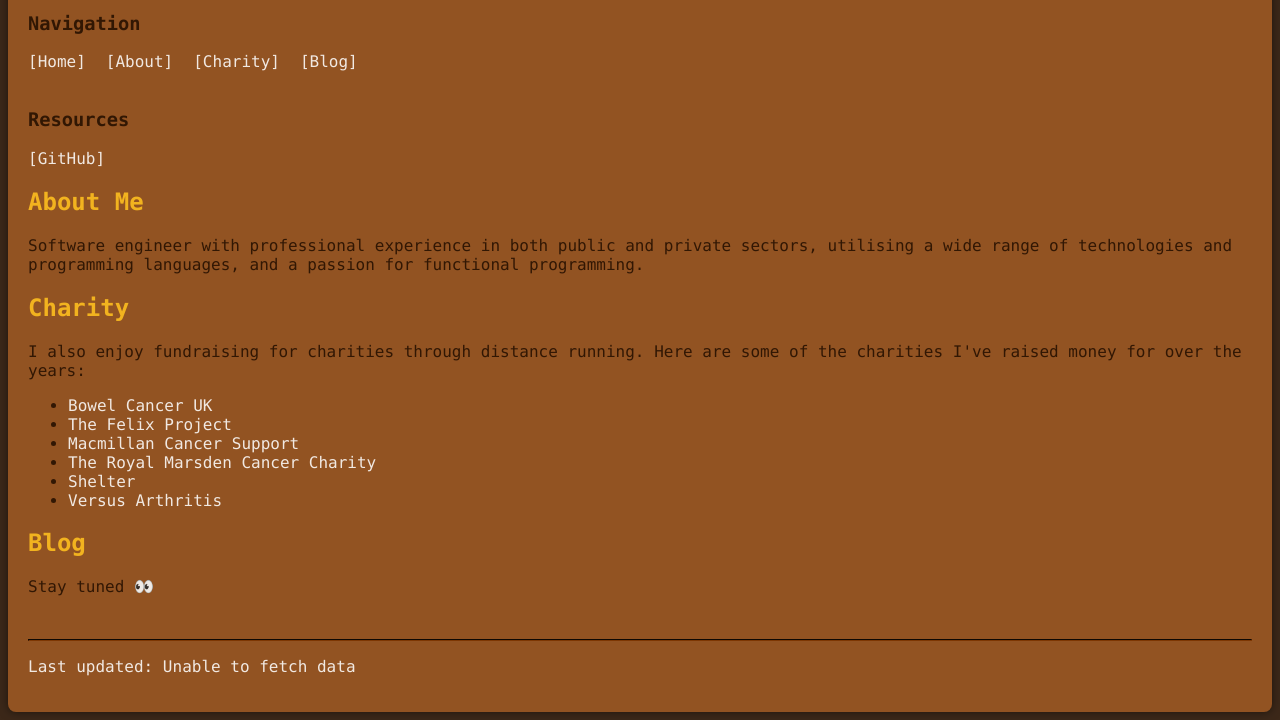
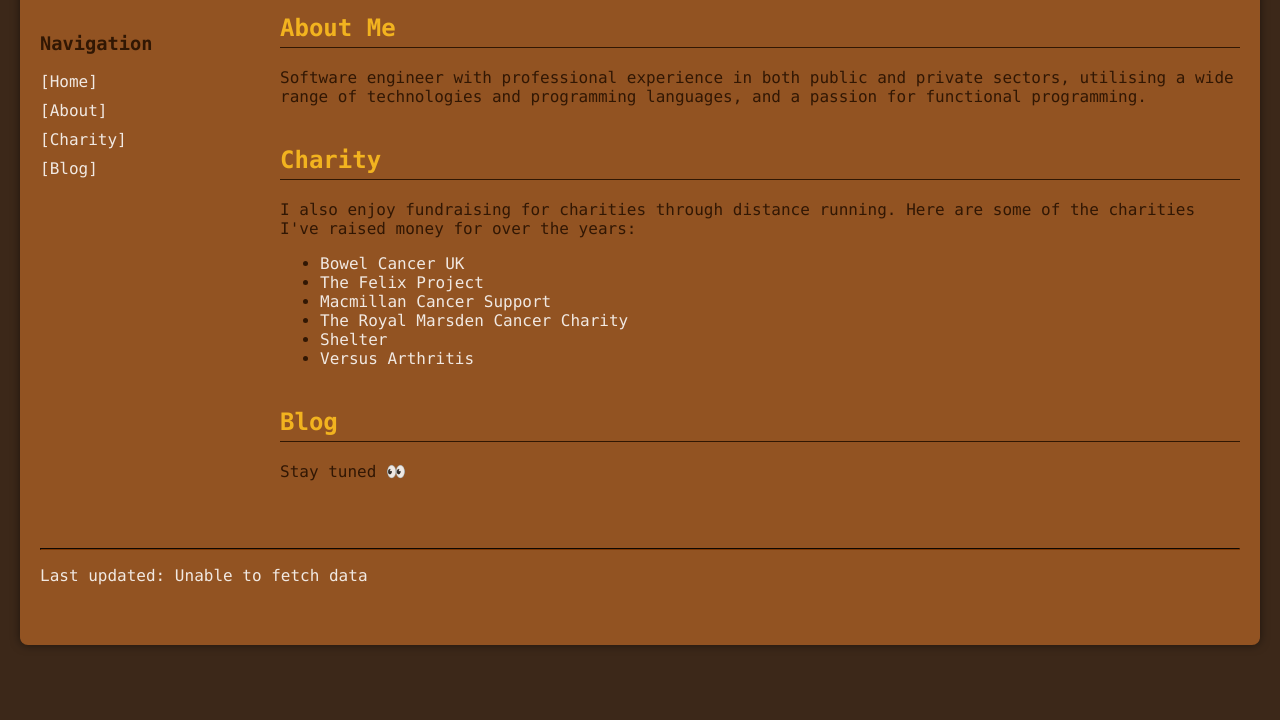
Before and after one commit to ngmjohnstone/ngmjohnstone.github.io, a website built with Vite: page index.html in a window 1280 px wide. Shown: the part 124-844 px from the top of the page. After the commit the page ends 800 px from the top, so only its background shows below. Built offline with nearby package versions, Linux system fonts and the light colour scheme; no server answers.

Commit message:
wip nav and css changes

```diff
--- a/nav.js
+++ b/nav.js
@@ -14,13 +14,6 @@ function createNavSection() {
           <li><a href="#blog">[Blog]</a></li>
         </ul>
       </div>
-      <br>
-      <div class="nav-section">
-        <h3>Resources</h3>
-        <ul>
-          <li><a href="https://github.com/ngmjohnstone" target="_blank">[GitHub]</a></li>
-        </ul>
-      </div>
     </nav>
   `;
   return navHtml;
--- a/public/style.css
+++ b/public/style.css
@@ -20,6 +20,7 @@
   padding: 20px;
   border-radius: 8px;
   box-shadow: var(--box-shadow);
+  max-width: 1200px;
 }
 
 html {
@@ -32,6 +33,34 @@ body {
 
 hr {
   border-color: var(--dirt);
+}
+
+/* Layout Container */
+.layout-container {
+  display: flex;
+  flex-direction: row;
+  gap: 40px;
+  margin-top: 20px;
+}
+
+.sidebar {
+  width: 200px;
+  flex-shrink: 0;
+}
+
+.content {
+  flex-grow: 1;
+}
+
+/* Mobile Responsiveness */
+@media (max-width: 768px) {
+  .layout-container {
+    flex-direction: column;
+    gap: 20px;
+  }
+  .sidebar {
+    width: 100%;
+  }
 }
 
 /* Links */
@@ -131,15 +160,21 @@ nav ul {
   list-style-type: none;
   padding: 0;
   margin: 0;
-  display: flex;
 }
 nav ul li {
-  margin-right: 20px;
+  margin-bottom: 10px;
 }
 
 /* Section */
+.section-container {
+  margin-bottom: 40px;
+}
+
 .section-container h2 {
   color: var(--naranja);
+  border-bottom: 1px solid var(--dirt);
+  margin-top: 0;
+  padding-bottom: 5px;
 }
 
 /* Lists */
```
